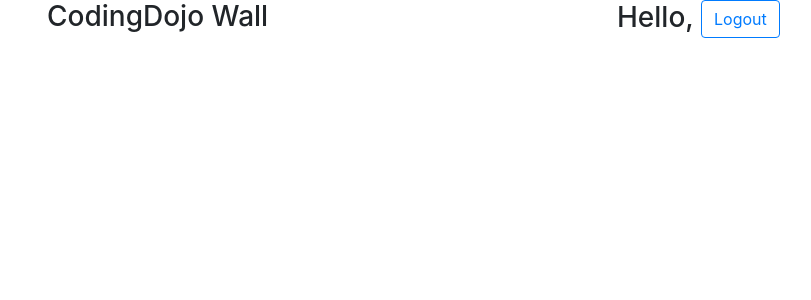
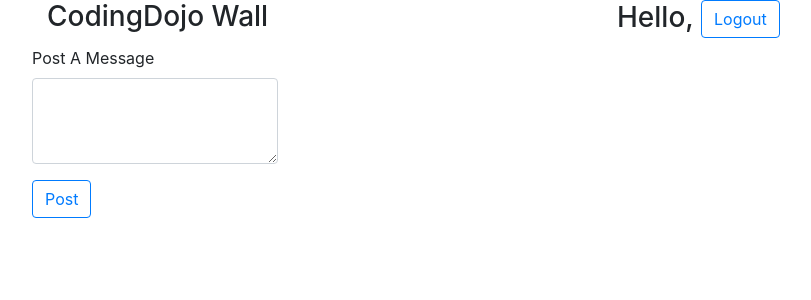
Before and after one commit to rickyrod4/CodingDojoWall, a Django app: template home/templates/dashboard.html in a window 1280 px wide. Shown: the top 300 px of the page, without its empty margins (38-849 px from the left). Run offline with Django 3.2, Linux system fonts and the light colour scheme; the template is opened without the code that fills it, so the values that code supplies are empty; some libraries are stand-ins or nearby versions.

Commit message:
Updates to dashboard html

```diff
--- a/home/templates/dashboard.html
+++ b/home/templates/dashboard.html
@@ -22,6 +22,13 @@
 
             </div>
             <div class="row" id="post_to_wall">
+                <form action="/post">
+                    <div class="form-group">
+                        <label for="message">Post A Message</label>
+                        <textarea class="form-control" id="message" rows="3"></textarea>
+                    </div>
+                    <button type="submit" class="btn btn-outline-primary">Post</button>
+                </form>
 
 
             </div>
--- a/home/views.py
+++ b/home/views.py
@@ -30,10 +30,13 @@
 def dashboard(request):
     context = {
         'user' : User.objects.get(id=request.session['user_id']),
-        'messages' :Message.objects.all()
+        #'messages' :Message.objects.all()
     }
     return render(request, 'dashboard.html', context)
 
 def logout(request):
     request.session.clear()
     return redirect('/')
+
+def post(request):
+    pass
```
Also changed, not shown: db.sqlite3.
